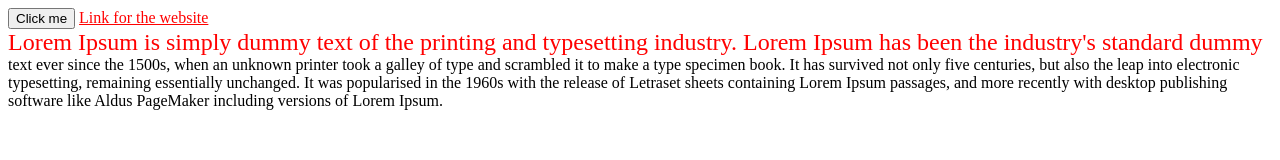
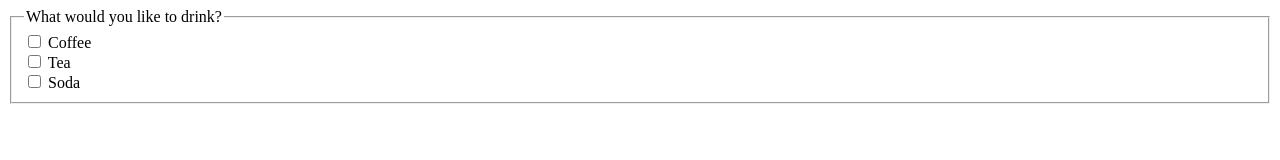
Before and after one commit to MichalTrostowiecki/JavaScript_work, a plain HTML site: page index.html in a window 1280 px wide. Drawn offline with Linux system fonts and the light colour scheme.

Commit message:
Some work with forms in HTML

```diff
--- a/index.html
+++ b/index.html
@@ -5,21 +5,26 @@
     <meta http-equiv="X-UA-Compatible" content="IE=edge" />
     <meta name="viewport" content="width=device-width, initial-scale=1.0" />
     <link rel="stylesheet" href="style.css" />
-    <title>Document</title>
+    <title></title>
   </head>
   <body>
-    <button class="button">Click me</button>
-    <a href="https://www.wp.pl/">Link for the website</a>
-    <div>
-      Lorem Ipsum is simply dummy text of the printing and typesetting industry.
-      Lorem Ipsum has been the industry's standard dummy text ever since the
-      1500s, when an unknown printer took a galley of type and scrambled it to
-      make a type specimen book. It has survived not only five centuries, but
-      also the leap into electronic typesetting, remaining essentially
-      unchanged. It was popularised in the 1960s with the release of Letraset
-      sheets containing Lorem Ipsum passages, and more recently with desktop
-      publishing software like Aldus PageMaker including versions of Lorem
-      Ipsum.
-    </div>
+    <fieldset>
+      <legend>What would you like to drink?</legend>
+
+      <div>
+        <input type="checkbox" name="drink" id="coffee" value="coffee" />
+        <label for="coffee">Coffee</label>
+      </div>
+
+      <div>
+        <input type="checkbox" name="drink" id="tea" value="tea" />
+        <label for="tea">Tea</label>
+      </div>
+
+      <div>
+        <input type="checkbox" name="drink" id="soda" value="soda" />
+        <label for="soda">Soda</label>
+      </div>
+    </fieldset>
   </body>
 </html>
--- a/style.css
+++ b/style.css
@@ -1,21 +1,3 @@
-.button:hover {
-  background-color: aquamarine;
-  box-shadow: 10px;
+html {
+	accent-color: #74992e;
 }
-
-.button:active {
-  background-color: brown;
-}
-
-a:link {
-  color: red;
-}
-
-a:visited {
-  color: rgb(84, 24, 141);
-}
-
-div::first-line {
-  color: red;
-  font-size: 1.5rem;
-}
```
